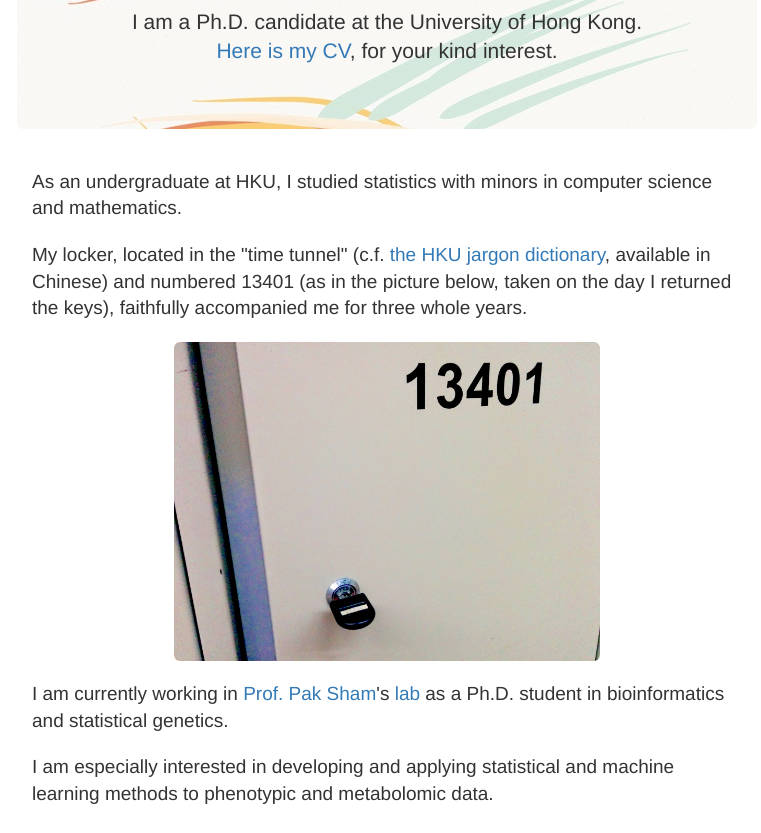
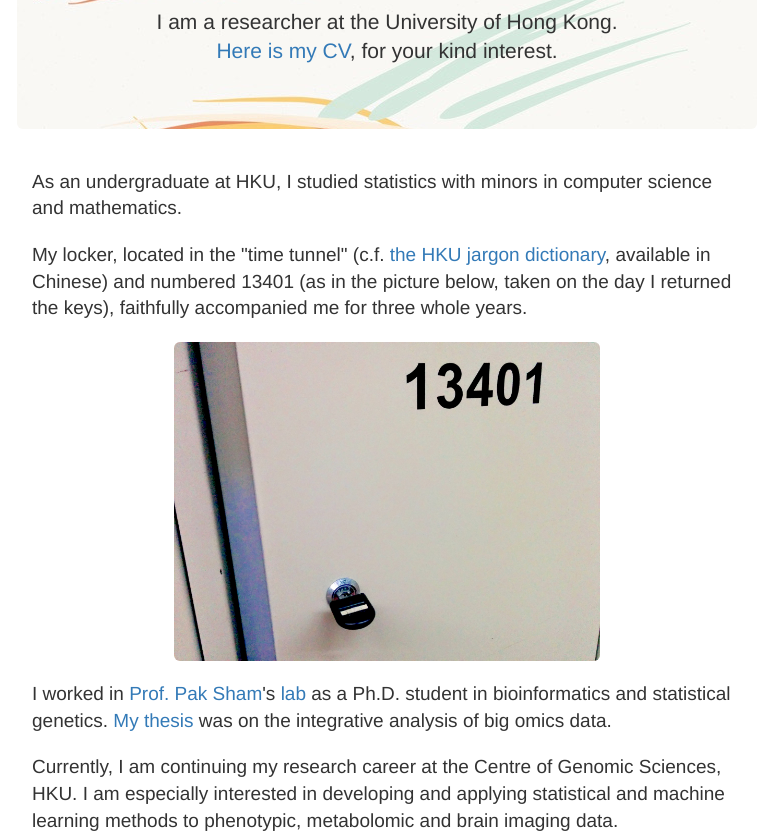
Before and after one commit to kestrel614/kestrel614.github.io, a plain HTML site: page index.html in a window 1280 px wide. Shown: the part 287-1120 px from the top of the page, without its empty margins (253-1014 px from the left). Drawn offline with Linux system fonts and the light colour scheme.

Commit message:
Updates in index.html

```diff
--- a/index.html
+++ b/index.html
@@ -40,7 +40,7 @@
 
 			<div class="jumbotron bg-col0">
 				<h1>Welcome.</h1>
-				<p class="lead">I am a Ph.D. candidate at the University of Hong Kong.<br><a href="./docs/cv.pdf" target="_blank" alt = "Yiming Li">Here is my CV</a>, for your kind interest.</p>
+				<p class="lead">I am a researcher at the University of Hong Kong.<br><a href="./docs/cv.pdf" target="_blank" alt = "Yiming Li">Here is my CV</a>, for your kind interest.</p>
 			</div>
 
 			<div class="row marketing">
@@ -48,8 +48,8 @@
 					<p class="lead" style="font-size: 19px">As an undergraduate at HKU, I studied statistics with minors in computer science and mathematics.</p>
 					<p class="lead" style="font-size: 19px">My locker, located in the "time tunnel" (c.f. <a href="http://evchk.wikia.com/wiki/%E9%A6%99%E6%B8%AF%E5%A4%A7%E5%AD%B8%E8%A1%93%E8%AA%9E" target="_blank">the HKU jargon dictionary</a>, available in Chinese) and numbered 13401 (as in the picture below, taken on the day I returned the keys), faithfully accompanied me for three whole years.</p>
 					<center><img src="./graphics/13401.jpg" class="img-rounded img-responsive" width="60%"/></center><br>
-					<p class="lead" style="font-size: 19px">I am currently working in <a href="http://www.psychiatry.hku.hk/p_sham.html" target="_blank">Prof. Pak Sham</a>'s <a href="https://shamlab.github.io/" target="_blank">lab</a> as a Ph.D. student in bioinformatics and statistical genetics.</p>
-					<p class="lead" style="font-size: 19px">I am especially interested in developing and applying statistical and machine learning methods to phenotypic and metabolomic data.</p>
+					<p class="lead" style="font-size: 19px">I worked in <a href="http://www.psychiatry.hku.hk/p_sham.html" target="_blank">Prof. Pak Sham</a>'s <a href="https://shamlab.github.io/" target="_blank">lab</a> as a Ph.D. student in bioinformatics and statistical genetics. <a href="./docs/thesis.pdf" target="_blank" alt = "Connecting the dots: Integrative analysis of genomic, metabolomic and phenotypic data from a population cohort">My thesis</a> was on the integrative analysis of big omics data.</p>
+					<p class="lead" style="font-size: 19px">Currently, I am continuing my research career at the Centre of Genomic Sciences, HKU. I am especially interested in developing and applying statistical and machine learning methods to phenotypic, metabolomic and brain imaging data.</p>
 				</div>
 			</div>
 
```
Also changed, not shown: 4 other files.
